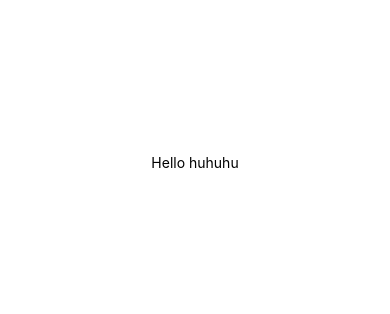
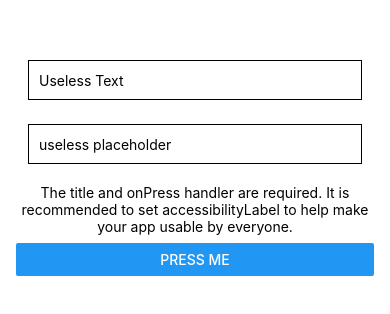
Before and after one commit to sadia-ahmmed/AgeWell-Frontend, a React Native app: screen / in a window 390 px wide. Shown: the part 260-574 px from the top of the page. Built offline with nearby package versions, Linux system fonts and the light colour scheme.

Commit message:
adding button and textinput of qp1

```diff
--- a/App.js
+++ b/App.js
@@ -1,13 +1,14 @@
 import { StatusBar } from 'expo-status-bar';
 import { Button, TouchableWithoutFeedback, StyleSheet, Text, View , Image, SafeAreaView, TouchableOpacity} from 'react-native';
+import Qp1 from './src/screens/Qp1';
 
 export default function App() {
 
   return (
 
     <SafeAreaView style={styles.container}>
-      <Text>Hello huhuhu</Text>
       {/* <AccountSelection /> */}
+      <Qp1/>
       <StatusBar style="auto" />
     </SafeAreaView>
   );
--- /dev/null
+++ b/src/screens/Qp1.js
@@ -0,0 +1,55 @@
+import React from 'react';
+import {SafeAreaView, Text, Button, View, StyleSheet, TextInput} from 'react-native';
+
+const Qp1 = () => {
+  const [text, onChangeText] = React.useState('Useless Text');
+  const [number, onChangeNumber] = React.useState('');
+
+  return (
+    <SafeAreaView style={styles.container}>
+      <TextInput
+        style={styles.input}
+        onChangeText={onChangeText}
+        value={text}
+      />
+      <TextInput
+        style={styles.input}
+        onChangeText={onChangeNumber}
+        value={number}
+        placeholder="useless placeholder"
+        keyboardType="numeric"
+      />
+
+   <View>
+      <Text style={styles.title}>
+        The title and onPress handler are required. It is recommended to set
+        accessibilityLabel to help make your app usable by everyone.
+      </Text>
+      <Button
+        title="Press me"
+        onPress={() => Alert.alert('Simple Button pressed')}
+      />
+   </View>
+ </SafeAreaView>
+  );
+};
+
+export default Qp1
+
+const styles = StyleSheet.create({
+    input: {
+      height: 40,
+      margin: 12,
+      borderWidth: 1,
+      padding: 10,
+    },
+     container: {
+          flex: 1,
+          justifyContent: 'center',
+          marginHorizontal: 16,
+        },
+        title: {
+          textAlign: 'center',
+          marginVertical: 8,
+        }
+  });
```
